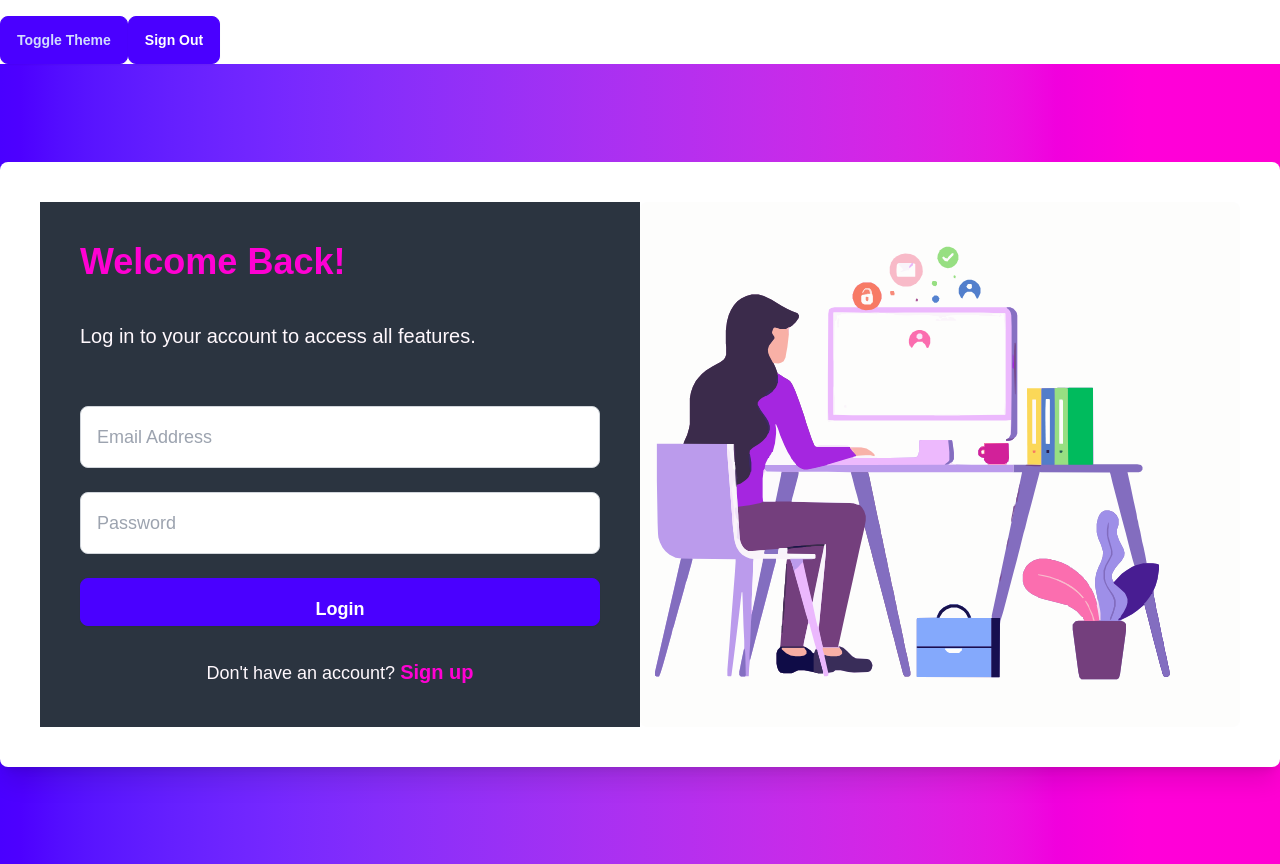
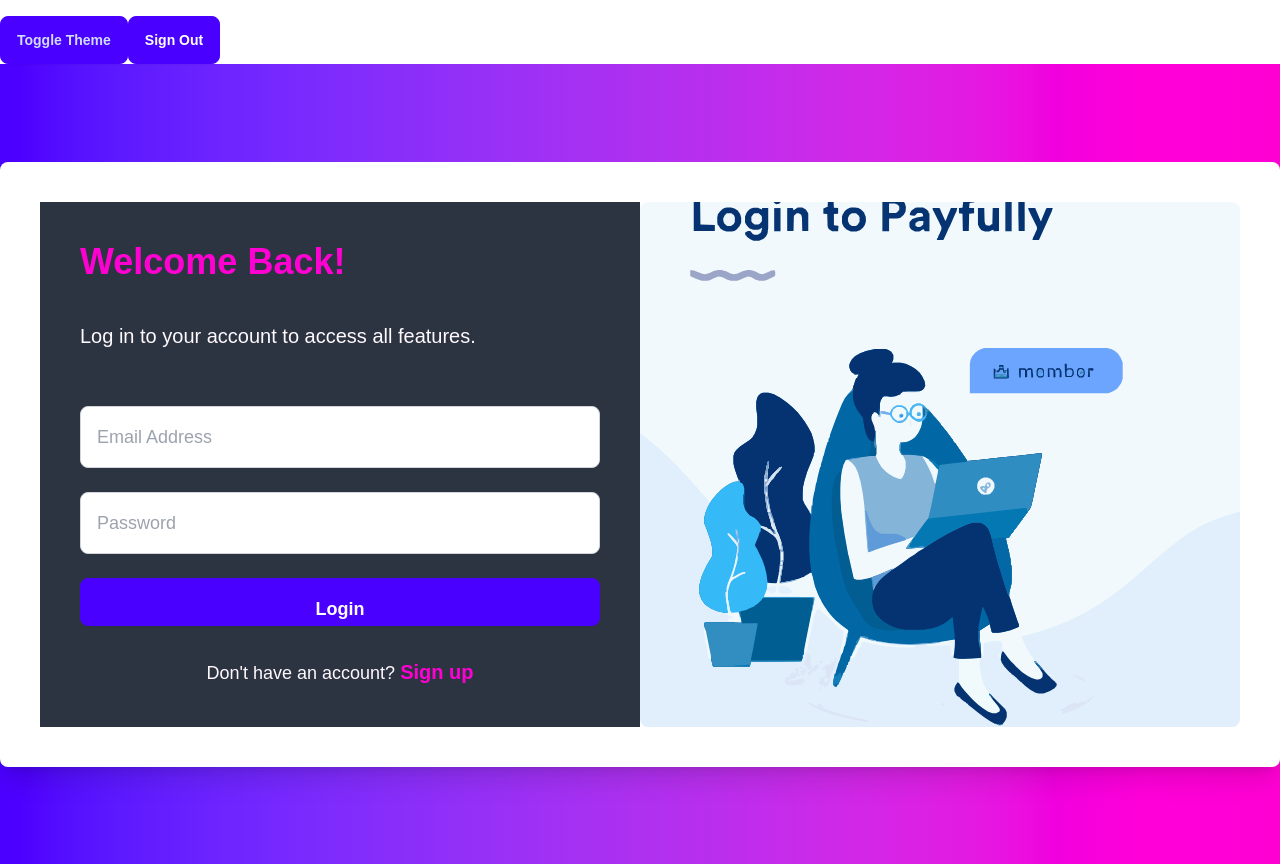
Before and after one commit to Arpitthedamager/triguna-coaching-classes, a Next.js app: page /signin in a window 1280 px wide. Built offline with nearby package versions, Linux system fonts and the light colour scheme; no server answers.

Commit message:
sign in more images

```diff
--- a/src/app/signin/page.jsx
+++ b/src/app/signin/page.jsx
@@ -96,7 +96,7 @@
         {/* Right Section: Image or Illustration */}
         <div
           className="w-full lg:w-1/2 bg-cover bg-center bg-primary-content rounded-lg"
-          style={{ backgroundImage: "url('/signin/loginIMG.svg')" }}
+          style={{ backgroundImage: "url('/signin/loginIMG2.svg')" }}
         >
           {/* Replace '/signin/loginIMG.svg' with an actual image URL */}
         </div>
```
Also changed, not shown: public/signin/loginIMG1.svg (added), public/signin/loginIMG2.svg (added).
